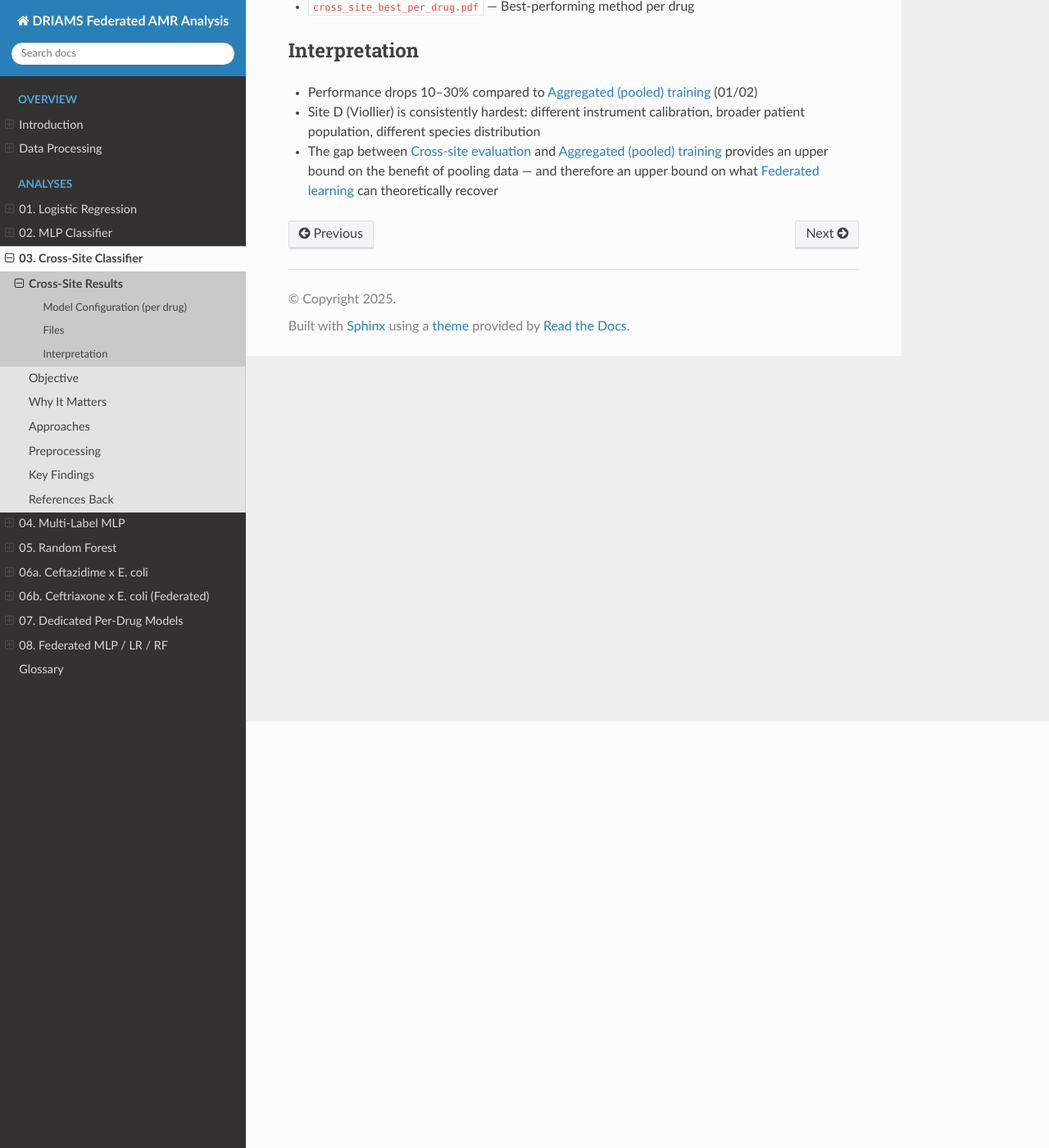
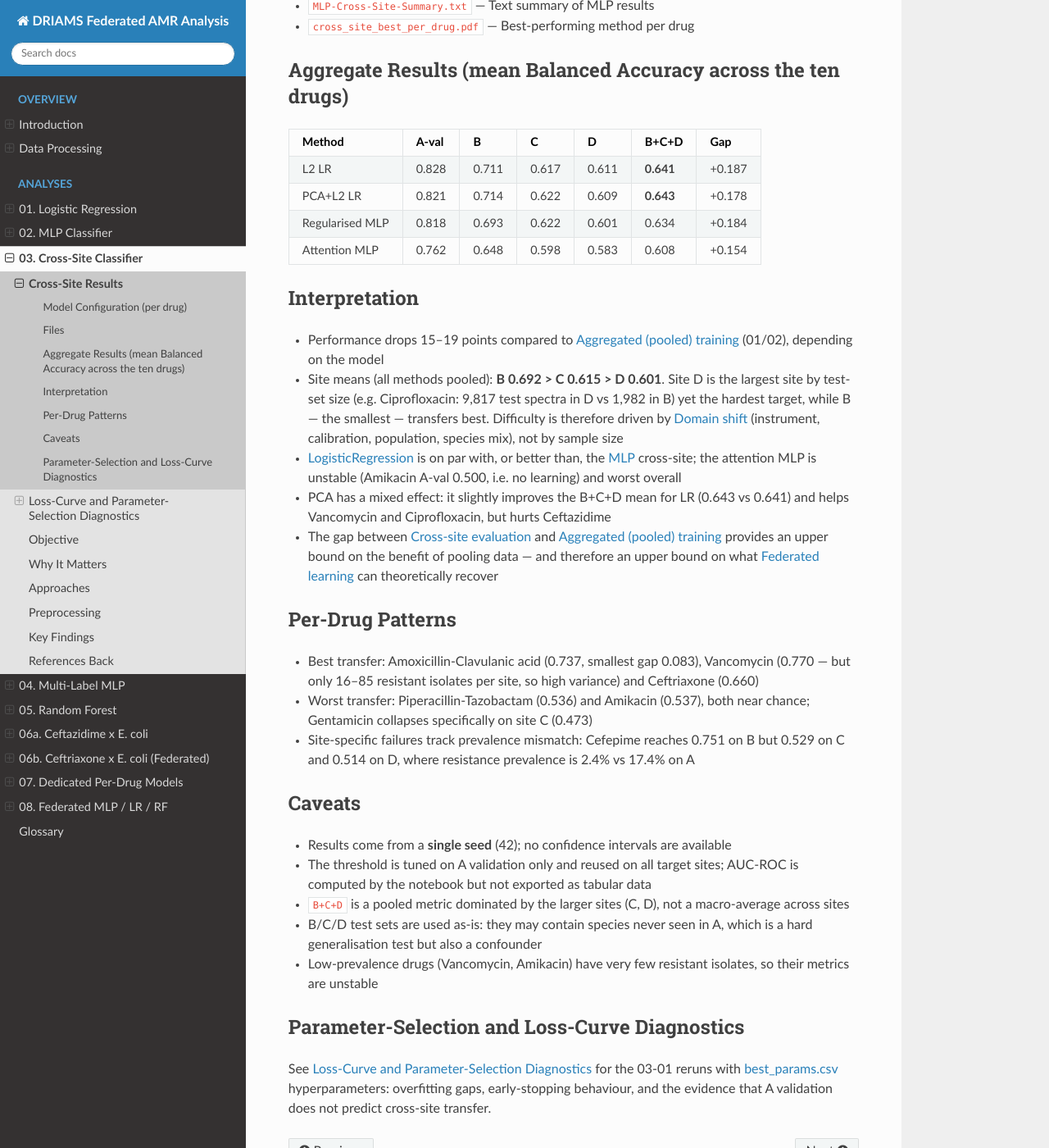
Before and after one commit to asd-standard/Dryad_DRIAMS, a Sphinx documentation site: the page built from docs/03-CrossSite-Classifier/results.rst, in a window 1280 px wide and 1400 px high, scrolled down 520 px. Shown: the whole window at 82% size. Built offline with Sphinx 7.4.7 and the Read the Docs theme 3.1.0, drawn with Linux system fonts in a browser that asks for light colours; some of the changed text lies outside the part shown.

Commit message:
Update 01/02/03 docs with cross-site findings and loss-curve diagnostics

```diff
--- a/docs/03-CrossSite-Classifier/index.rst
+++ b/docs/03-CrossSite-Classifier/index.rst
@@ -10,6 +10,7 @@
    :caption: Sections
 
    results
+   loss-curves
 
 Objective
 ---------
@@ -50,9 +51,18 @@
 ------------
 
 - Significant drop in performance compared to :term:`Aggregated (pooled) training` (01/02):
-  training on a single site's data limits generalisation
-- :term:`MLP` handles :term:`Domain shift` better than :term:`LogisticRegression`
-- Site D (Viollier, private lab) is consistently the hardest target
+  mean :term:`Balanced Accuracy` on the ten common drugs falls from 0.807 on
+  A validation to 0.632 on B+C+D — a 15–19 point loss depending on the model
+- :term:`LogisticRegression` transfers as well as, or better than, the
+  :term:`MLP`: B+C+D means are 0.641 (L2), 0.643 (PCA+L2), 0.634 (regularised
+  MLP) and 0.608 (attention MLP); more complex models do not generalise better
+- Site difficulty is not driven by dataset size: B is the smallest site yet
+  the easiest target (0.692), while D (Viollier, private lab) is the largest
+  and the hardest (0.601); C is intermediate (0.615)
+- Per-drug transfer spans from Amoxicillin-Clavulanic acid (0.737, gap 0.083)
+  to Piperacillin-Tazobactam (0.536) and Amikacin (0.537), near chance
+- Validation on A does not predict cross-site transfer (correlation 0.59–0.64);
+  see :doc:`loss-curves`
 - :term:`Cross-site evaluation` establishes the **lower bound** that
   :term:`Federated learning` (08) aims to beat by incorporating data from
   all sites
--- a/docs/03-CrossSite-Classifier/results.rst
+++ b/docs/03-CrossSite-Classifier/results.rst
@@ -8,8 +8,8 @@
 ------------------------------
 
 Both LR and MLP are evaluated with per-drug hyperparameters found via
-internal cross-validation on Site A's training data. Thresholds are
-tuned per site.
+internal cross-validation on Site A's training data. The decision threshold
+is tuned once on Site A's validation split and reused unchanged on B/C/D.
 
 Files
 -----
@@ -20,12 +20,97 @@
 - ``MLP-Cross-Site-Summary.txt`` — Text summary of MLP results
 - ``cross_site_best_per_drug.pdf`` — Best-performing method per drug
 
+Aggregate Results (mean Balanced Accuracy across the ten drugs)
+---------------------------------------------------------------
+
+.. list-table::
+   :header-rows: 1
+
+   * - Method
+     - A-val
+     - B
+     - C
+     - D
+     - B+C+D
+     - Gap
+   * - L2 LR
+     - 0.828
+     - 0.711
+     - 0.617
+     - 0.611
+     - **0.641**
+     - +0.187
+   * - PCA+L2 LR
+     - 0.821
+     - 0.714
+     - 0.622
+     - 0.609
+     - **0.643**
+     - +0.178
+   * - Regularised MLP
+     - 0.818
+     - 0.693
+     - 0.622
+     - 0.601
+     - 0.634
+     - +0.184
+   * - Attention MLP
+     - 0.762
+     - 0.648
+     - 0.598
+     - 0.583
+     - 0.608
+     - +0.154
+
 Interpretation
 --------------
 
-- Performance drops 10–30% compared to :term:`Aggregated (pooled) training` (01/02)
-- Site D (Viollier) is consistently hardest: different instrument
-  calibration, broader patient population, different species distribution
+- Performance drops 15–19 points compared to :term:`Aggregated (pooled) training`
+  (01/02), depending on the model
+- Site means (all methods pooled): **B 0.692 > C 0.615 > D 0.601**. Site D is
+  the largest site by test-set size (e.g. Ciprofloxacin: 9,817 test spectra in
+  D vs 1,982 in B) yet the hardest target, while B — the smallest — transfers
+  best. Difficulty is therefore driven by :term:`Domain shift` (instrument,
+  calibration, population, species mix), not by sample size
+- :term:`LogisticRegression` is on par with, or better than, the :term:`MLP`
+  cross-site; the attention MLP is unstable (Amikacin A-val 0.500, i.e. no
+  learning) and worst overall
+- PCA has a mixed effect: it slightly improves the B+C+D mean for LR
+  (0.643 vs 0.641) and helps Vancomycin and Ciprofloxacin, but hurts
+  Ceftazidime
 - The gap between :term:`Cross-site evaluation` and :term:`Aggregated (pooled) training`
   provides an upper bound on the benefit of pooling data — and therefore an
   upper bound on what :term:`Federated learning` can theoretically recover
+
+Per-Drug Patterns
+-----------------
+
+- Best transfer: Amoxicillin-Clavulanic acid (0.737, smallest gap 0.083),
+  Vancomycin (0.770 — but only 16–85 resistant isolates per site, so high
+  variance) and Ceftriaxone (0.660)
+- Worst transfer: Piperacillin-Tazobactam (0.536) and Amikacin (0.537), both
+  near chance; Gentamicin collapses specifically on site C (0.473)
+- Site-specific failures track prevalence mismatch: Cefepime reaches 0.751 on
+  B but 0.529 on C and 0.514 on D, where resistance prevalence is 2.4% vs
+  17.4% on A
+
+Caveats
+-------
+
+- Results come from a **single seed** (42); no confidence intervals are
+  available
+- The threshold is tuned on A validation only and reused on all target sites;
+  AUC-ROC is computed by the notebook but not exported as tabular data
+- ``B+C+D`` is a pooled metric dominated by the larger sites (C, D), not a
+  macro-average across sites
+- B/C/D test sets are used as-is: they may contain species never seen in A,
+  which is a hard generalisation test but also a confounder
+- Low-prevalence drugs (Vancomycin, Amikacin) have very few resistant
+  isolates, so their metrics are unstable
+
+Parameter-Selection and Loss-Curve Diagnostics
+----------------------------------------------
+
+See :doc:`loss-curves` for the 03-01 reruns with :term:`best_params.csv`
+hyperparameters: overfitting gaps, early-stopping behaviour, and the evidence
+that A validation does not predict cross-site transfer.
```
Also changed, not shown: docs/01-LogisticAnalysis-Aggregated/index.rst (+11 -0 lines), docs/02-MLPClassifier-Aggregated/index.rst (+16 -0 lines), docs/03-CrossSite-Classifier/loss-curves.rst (added, +118 -0 lines).
